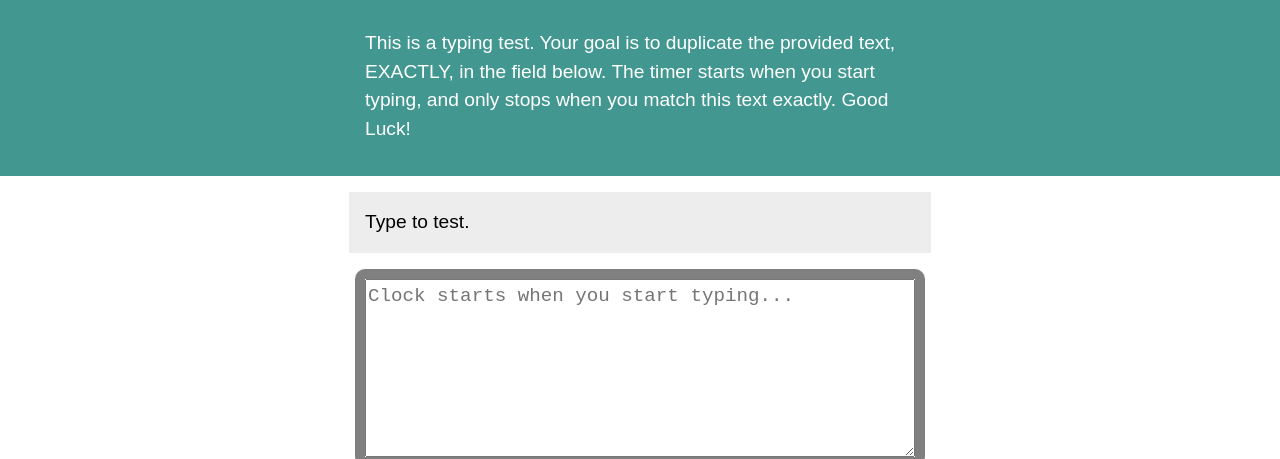
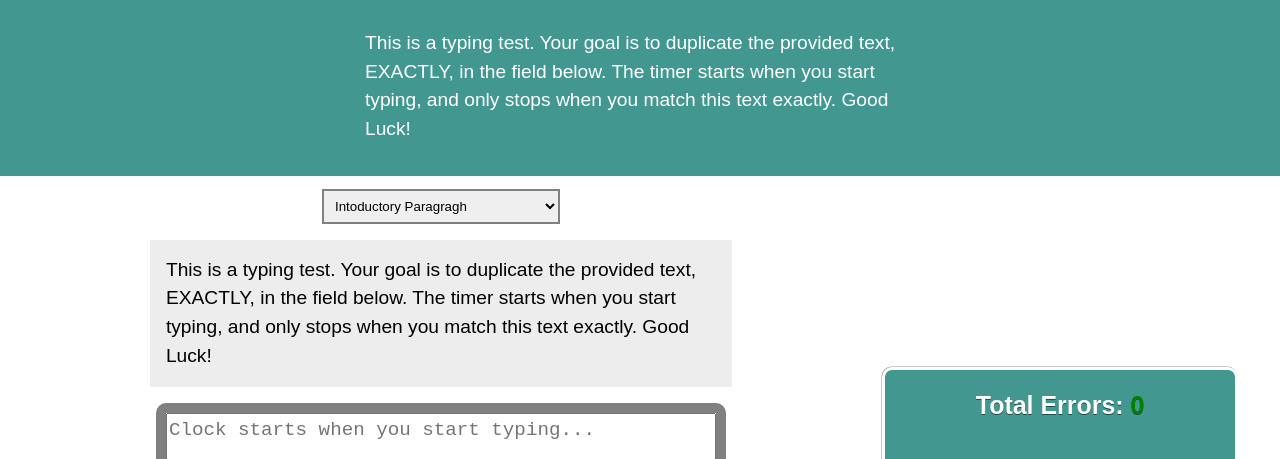
Before and after one commit to Tajinder-Dhoot/typingTester, a plain HTML site: page index.html in a window 1280 px wide. Shown: the part 132-591 px from the top of the page. Drawn offline with Linux system fonts and the light colour scheme.

Commit message:
more style modifications, select element and result display section added

```diff
--- a/index.html
+++ b/index.html
@@ -19,9 +19,17 @@
                 EXACTLY, in the field below. The timer starts when you start typing,
                 and only stops when you match this text exactly. Good Luck!</p>
         </article>
+        <div class="test-result-area">
             <section class="test-area">
-            <div class="original-text">
-                <p>Type to test.</p>
+                <select id="select-para">
+                    <option value="intoductoryParagragh">Intoductory Paragragh</option>
+                    <option value="recentEmergence">The recent emergence...</option>
+                    <option value="touchTypists">Many touch typists...</option>
+                    <option value="frankEdward">Frank Edward McGurrin,...</option>
+                    <option value="twoMembers">Two members of the 1984 class...</option>
+                </select>
+                <div class="original-text" id="para-text-box">
+                    <p>This is a typing test. Your goal is to duplicate the provided text, EXACTLY, in the field below. The timer starts when you start typing, and only stops when you match this text exactly. Good Luck!</p>
                 </div>
                 <div class="test-wrapper">
                     <textarea id="test-input" name="textarea" rows="6" placeholder="Clock starts when you start typing..."></textarea>
@@ -31,5 +39,15 @@
                     <button id="reset">Start Over</button>
                 </div>
             </section>
+            <section class="display-result">
+                <div>
+                    <p>Total Errors: <span id="errors-count" >0</span></p>
+                </div>
+                <div>
+                    <p>Words/min: <span id="words-count">0</span></p>
+                </div>
+            </section>
+        </div>
+
     </main>
 </body>
--- a/style.css
+++ b/style.css
@@ -29,36 +29,69 @@ p {
     font-size: 1.2em;
 }
 
+.test-result-area {
+    display: flex;
+    justify-content: space-evenly;
+    align-items: center;
+}
+
 .test-area {
-    max-width: 70%;
-    margin: 0 auto;
+    width: 70%;
     padding: 0 2em;
 }
 
+.display-result {
+    width: 30%;
+    text-align: center;
+    margin-right: 2em;
+    font-size: 1.3em;
+    font-weight: bold;
+    color: white;
+    background-color: #429890;
+    border: solid;
+    border-radius: 10px;
+    box-shadow: -0.5px -0.5px 0px rgba(110, 107, 107, 0.7);
+    text-shadow: 0px 1px 0px rgba(0, 0, 0, 0.5);
+}
+
+.display-result div {
+    padding: 1em;
+}
+
+.display-result #errors-count {
+    color: green;
+}
+
+#select-para {
+    display: block;
+    padding: 0.5em;
+    margin: 1em auto;
+    border: 2px solid grey;
+}
+
+.original-text, .test-wrapper, .meta {
+    max-width: 550px;
+    margin: 1em auto;
+}
+
 .original-text {
-    max-width: 550px;
     background-color: #ededed;
-    margin: 1em auto;
     padding: 1em;
 }
 
 .test-wrapper {
-    max-width: 550px;
-    margin: 1em auto;
     display: flex;
     border: 10px solid grey;
     border-radius: 10px;
 }
 
+.test-wrapper textarea, #timer {
+    line-height: 1.5;
+}
+
 .test-wrapper textarea {
     flex: 1;
     font-size: 1.2em;
-    line-height: 1.5;
-}
-
-.meta {
-    max-width: 550px;
-    margin: 1em auto;
 }
 
 #timer {
```
Lines whose indentation alone changed are shown as unchanged.
